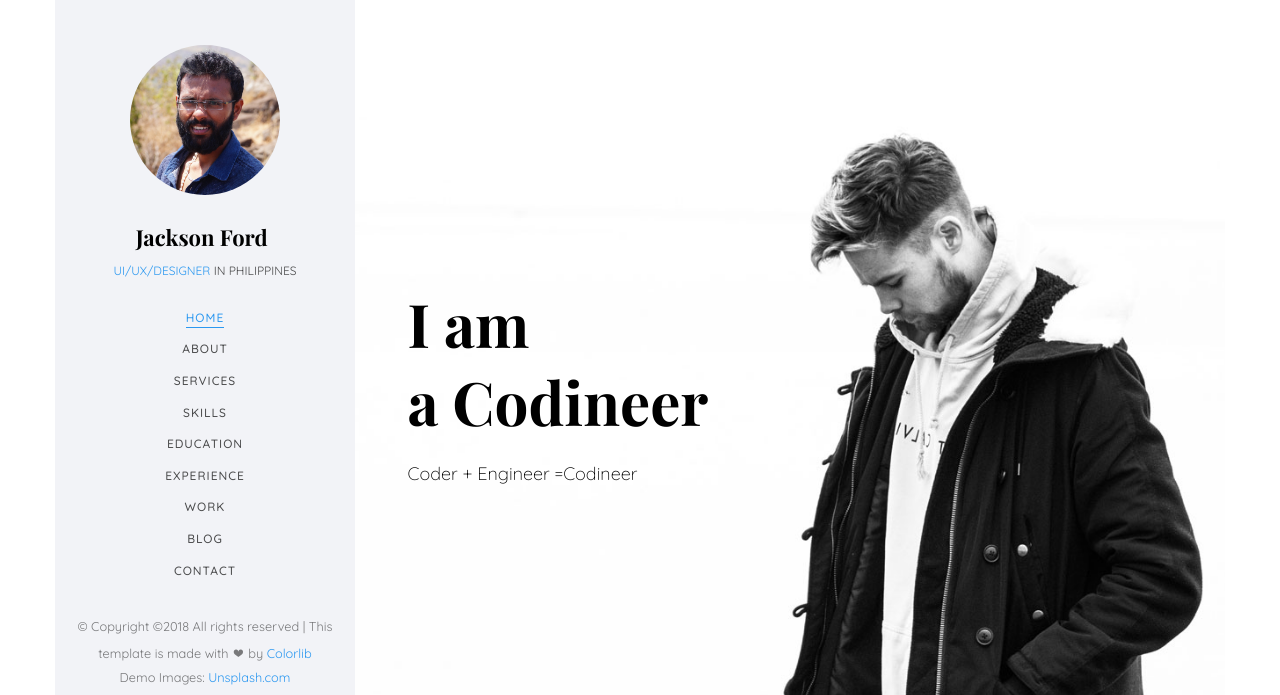
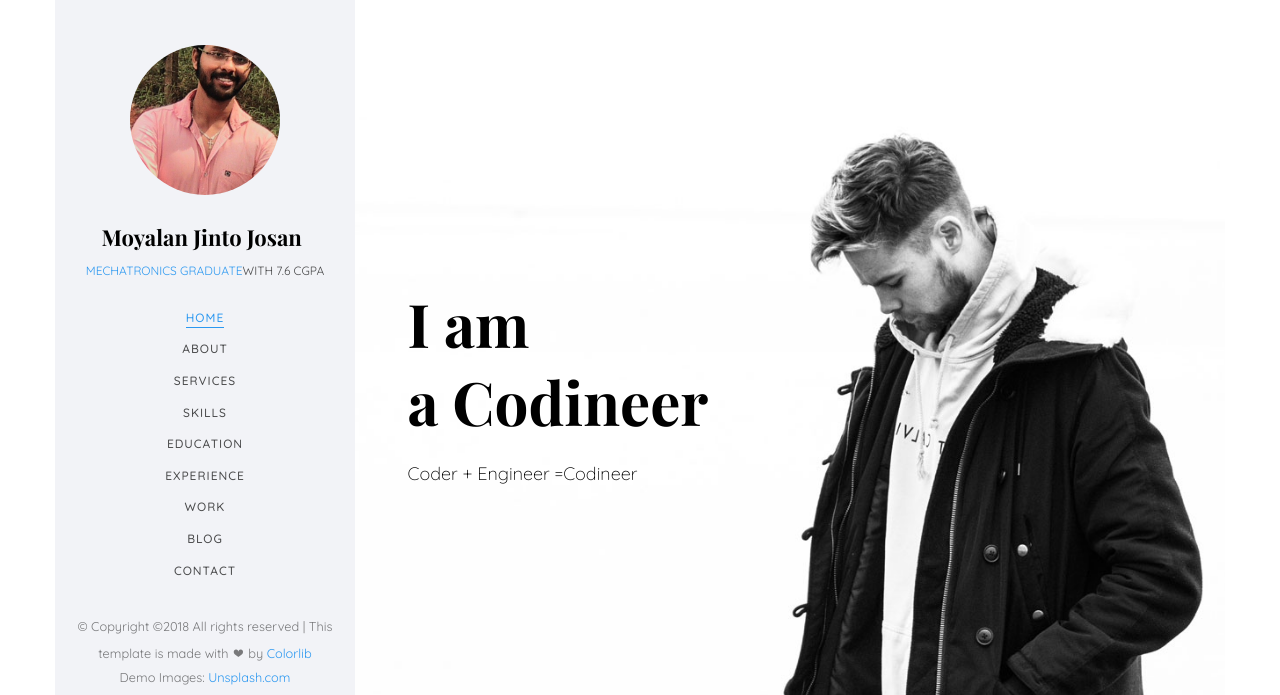
Before and after one commit to ArunShivaS/jinto-josan.github.io, a plain HTML site: page index.html in a window 1280 px wide. Shown: the top 695 px of the page. Drawn offline with nearby package versions, Linux system fonts and the light colour scheme; files whose address does not match are found by name; a web font is replaced by a local one.

Commit message:
added profile photo

```diff
--- a/index.html
+++ b/index.html
@@ -56,9 +56,9 @@
 		<a href="#" class="js-colorlib-nav-toggle colorlib-nav-toggle" data-toggle="collapse" data-target="#navbar" aria-expanded="false" aria-controls="navbar"><i></i></a>
 		<aside id="colorlib-aside" role="complementary" class="border js-fullheight">
 			<div class="text-center">
-				<div class="author-img" style="background-image: url(images/about.jpg);"></div>
-				<h1 id="colorlib-logo"><a href="index.html">Jackson Ford</a></h1>
-				<span class="position"><a href="#">UI/UX/Designer</a> in Philippines</span>
+				<div class="author-img" style="background-image: url(images/profile.jpg)"></div>
+				<h1 id="colorlib-logo"><a href="index.html">Moyalan Jinto Josan</a></h1>
+				<span class="position"><a href="#">Mechatronics graduate</a>with 7.6 CGPA</span>
 			</div>
 			<nav id="colorlib-main-menu" role="navigation" class="navbar">
 				<div id="navbar" class="collapse">
```
Also changed, not shown: images/about.jpg (deleted), images/profile.jpg (added).
